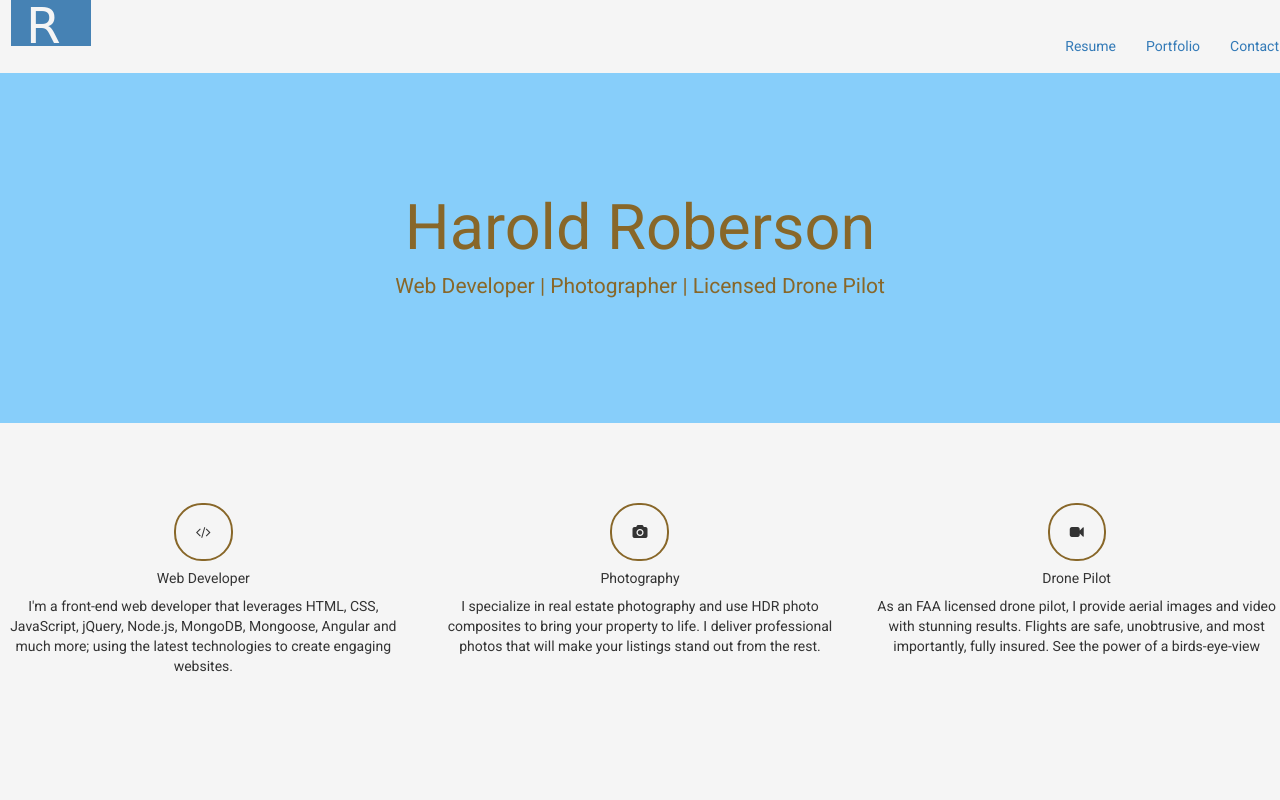
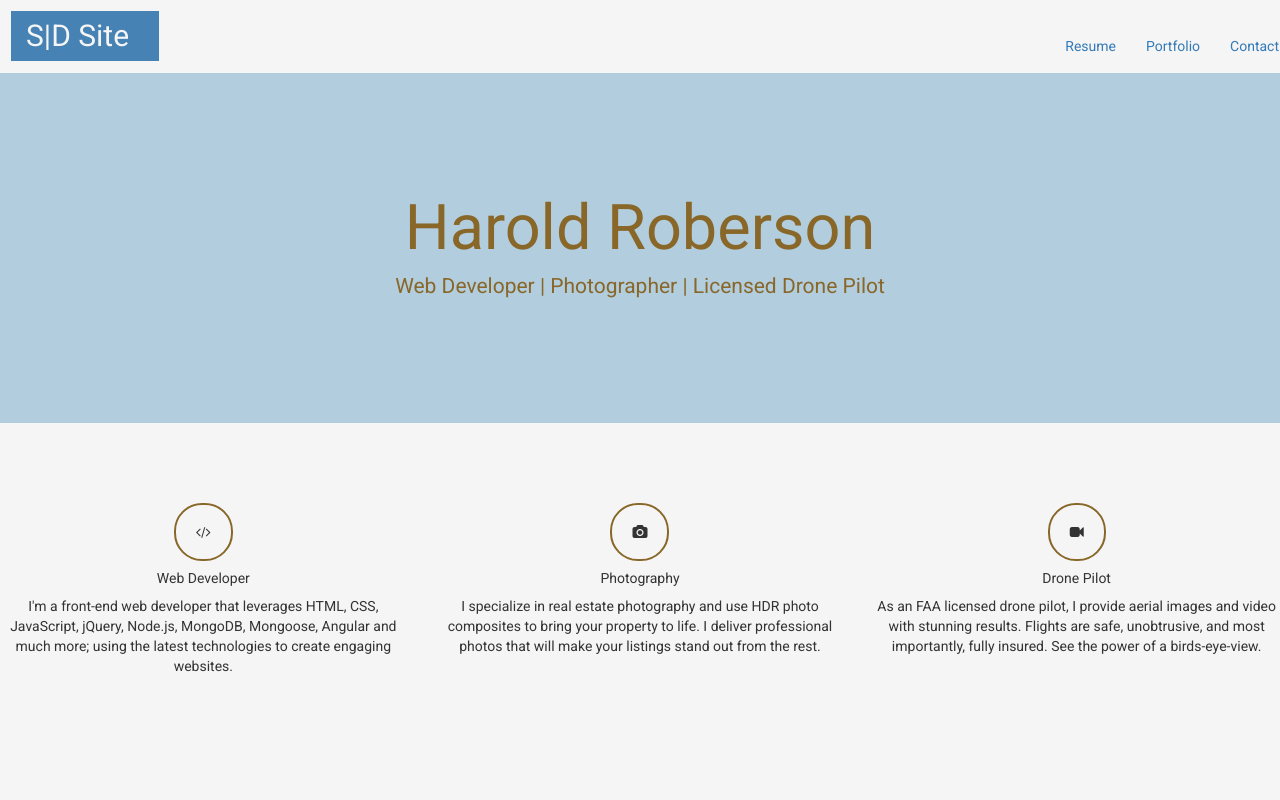
Before and after one commit to hdroberson/Harold-Roberson, a plain HTML site: page index.html in a window 1280 px wide. Shown: the top 800 px of the page. Drawn offline with nearby package versions, Linux system fonts and the light colour scheme; a web font is replaced by a local one.

Commit message:
logo change and business name

```diff
--- a/index.html
+++ b/index.html
@@ -14,7 +14,7 @@
         <div class="container-fluid">
 
             <div class="navbar-header">
-                <a id="logo" class="navbar-brand" href="#">R</a>
+                <a id="logo" class="navbar-brand" href="#">S|D Site</a>
             </div>
 
             <ul class="nav navbar-nav navbar-right mylinks">
@@ -56,7 +56,7 @@
                 <i id="icon3" class="fa fa-video-camera" aria-hidden="true"></i>
                 <div class="card-body">
                     <h5 class="card-title">Drone Pilot</h5>
-                    <p class="card-text">As an FAA licensed drone pilot, I provide aerial images and video with stunning results. Flights are safe, unobtrusive, and most importantly, fully insured. See the power of a birds-eye-view</p>
+                    <p class="card-text">As an FAA licensed drone pilot, I provide aerial images and video with stunning results. Flights are safe, unobtrusive, and most importantly, fully insured. See the power of a birds-eye-view.</p>
                 </div>
             </div>
         </div>
@@ -124,7 +124,7 @@
                 </address>
                 <address>
                     <strong>Email Address</strong><br>
-                    <a href="mailto:#">steadfastdrone@gmail.com</a>
+                    <a href="mailto:#">harold@sdsite.com</a>
                 </address>
                 </form>
             </div>
@@ -134,7 +134,7 @@
     <div class="footer">
         <div class="row">
             <div class="col-12">
-                <p>&COPY; 2019 designed by Steadfast Drone, LLC</p>
+                <p>&COPY; 2019 designed by <a id="footer-logo" href="/">SD Site, LLC</a></p>
             </div>
         </div>
     </div>
--- a/style.css
+++ b/style.css
@@ -17,11 +17,10 @@ body {
     background-color: steelblue;
     color: whitesmoke;
     margin-left: 10px;
-    margin-top: -5px;
+    margin-top: 10px;
     padding-right: 30px;
-    padding-top: 20px;
-    font-family: 'Miss Fajardose', cursive;
-    font-size: 5rem;
+    padding-top: 15px;
+    font-size: 3rem;
 }
 
 .mylinks {
@@ -31,7 +30,7 @@ body {
 #hero {
     height: 350px;
     max-width: 100vw;
-    background-color: lightskyblue;
+    background-color: rgb(177, 205, 222);
     text-align: center;
     color: rgb(136, 103, 41);
     margin-top: -19px;
@@ -54,7 +53,7 @@ body {
 }
 
 .jumbotron-fluid {
-    background:lightskyblue;
+    background:rgb(177, 205, 222);
     color:rgb(136, 103, 41);
     margin-top: 100px;
     margin-left: 0px;
@@ -79,3 +78,7 @@ body {
     text-align: center;
     margin-top: 50px;
 }
+
+#footer-logo {
+    color:  rgb(136, 103, 41);
+}
```
